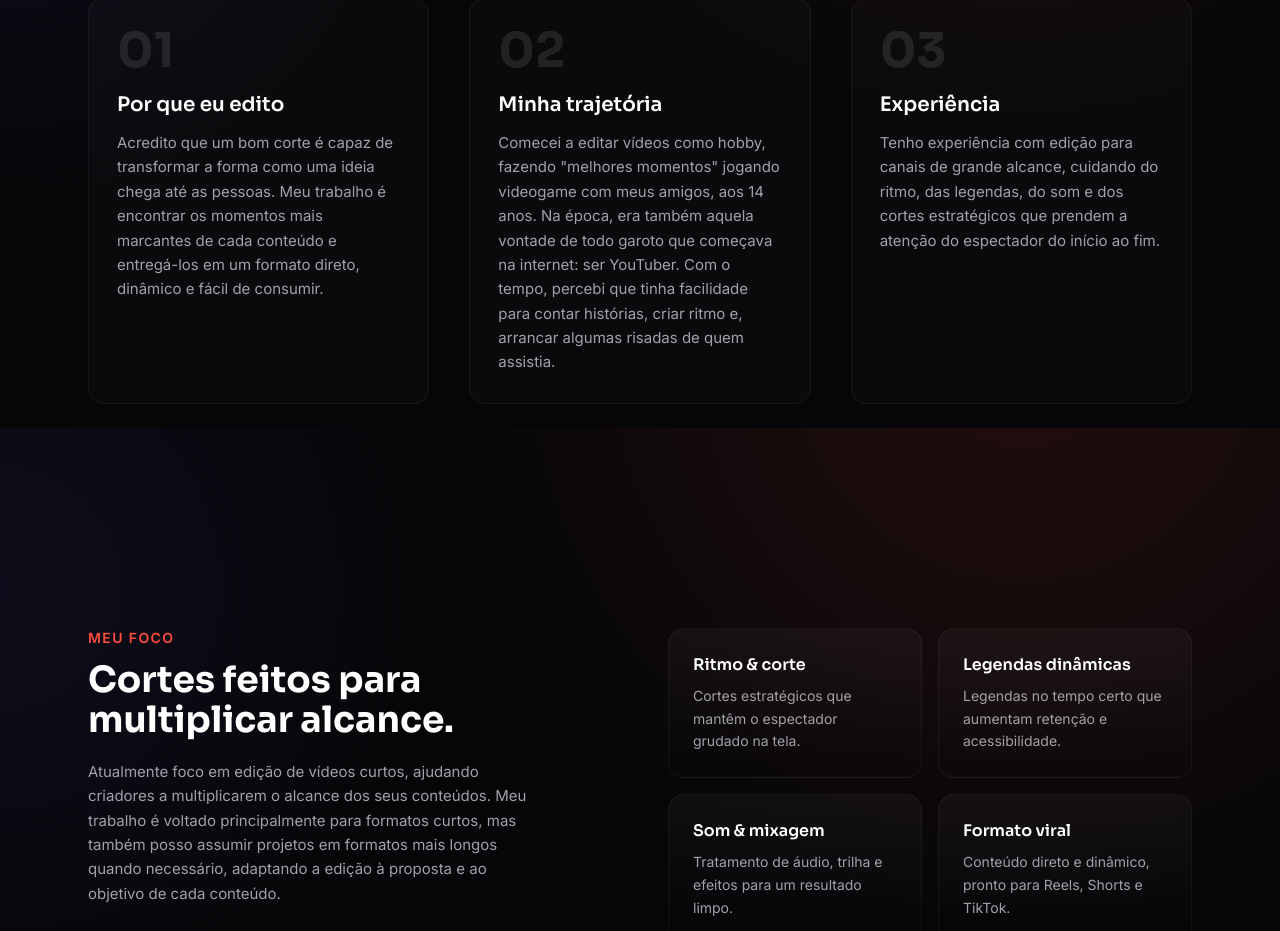
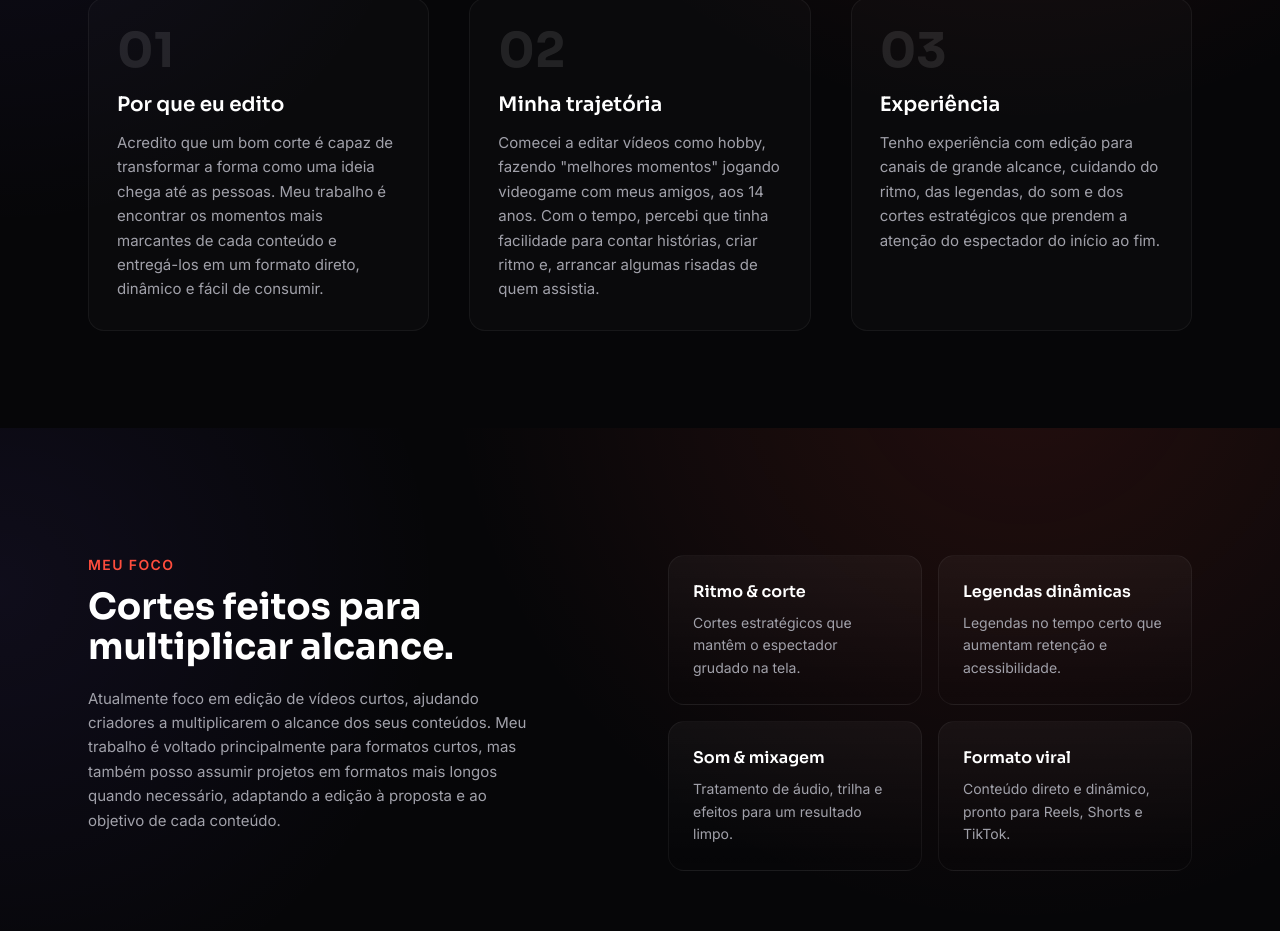
Before and after one commit to filipegomessz/site-do-luiz, a Next.js app: page / in a window 1280 px wide. Shown: the part 1172-2103 px from the top of the page. Built offline with nearby package versions, Linux system fonts and the light colour scheme.

Commit message:
mudei o texto da trajetoria

```diff
--- a/data/site.ts
+++ b/data/site.ts
@@ -24,7 +24,7 @@ export const site = {
 
   story: {
     title: "Minha trajetória",
-    body: 'Comecei a editar vídeos como hobby, fazendo "melhores momentos" jogando videogame com meus amigos, aos 14 anos. Na época, era também aquela vontade de todo garoto que começava na internet: ser YouTuber. Com o tempo, percebi que tinha facilidade para contar histórias, criar ritmo e, arrancar algumas risadas de quem assistia.',
+    body: 'Comecei a editar vídeos como hobby, fazendo "melhores momentos" jogando videogame com meus amigos, aos 14 anos. Com o tempo, percebi que tinha facilidade para contar histórias, criar ritmo e, arrancar algumas risadas de quem assistia.',
   },
 
   experience: {
```
